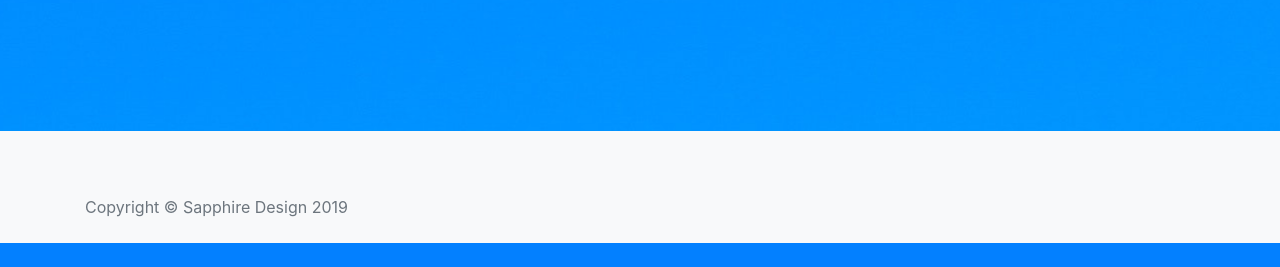
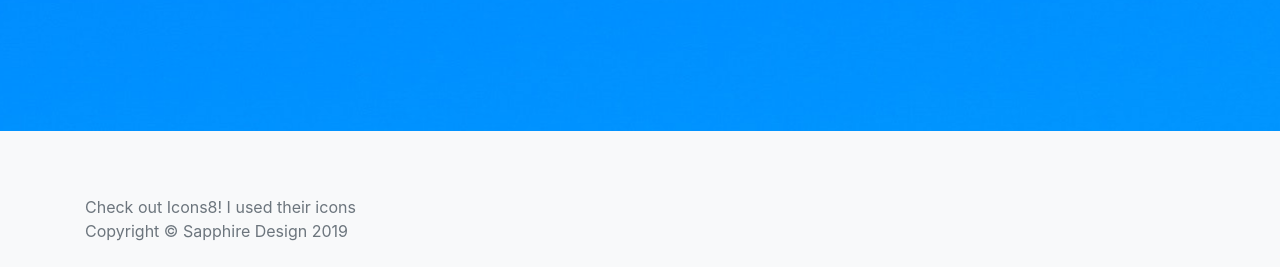
Before and after one commit to wkatbey/sapphire-design, a Django app: template static_website/templates/static_website/base.html in a window 1280 px wide. Shown: the part 989-1256 px from the top of the page. Before the commit the page ends 1232 px from the top, so only its background shows below. Run offline with Django 3.2, Linux system fonts and the light colour scheme; the template is opened without the code that fills it, so the values that code supplies are empty; some libraries are stand-ins or nearby versions.

Commit message:
Giving credit to Icons8

```diff
--- a/static_website/templates/static_website/base.html
+++ b/static_website/templates/static_website/base.html
@@ -48,7 +48,13 @@
         </a>
       </div>-->
     </div>
-
+    <div class="row">
+      <div class="col-lg-6">
+        <a class="text-muted" href="https://icons8.com">
+          Check out Icons8! I used their icons
+        </a>
+      </div>
+    </div>
     <div class="row">
       <div class="col-lg-6">
         <span class="text-muted">
```
